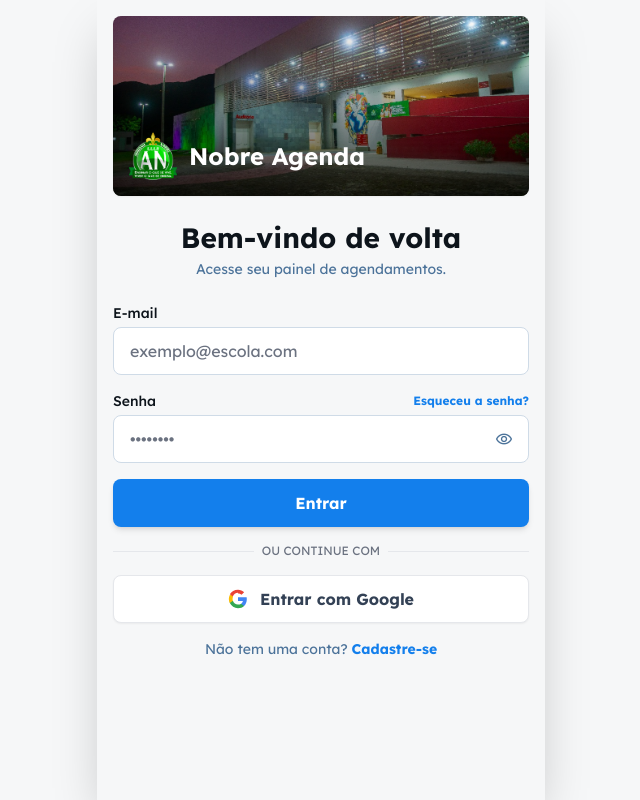
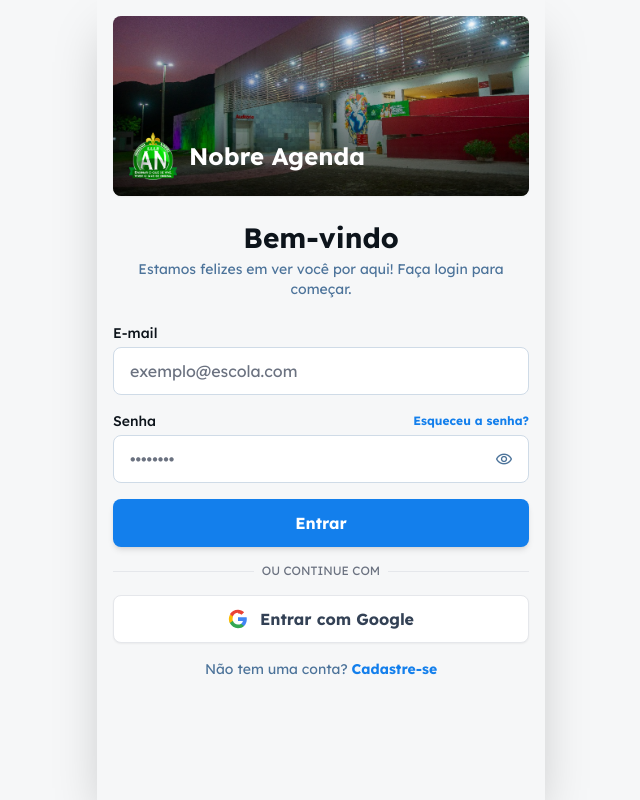
Before and after one commit to halvesm/NobreAgenda, a React (Vite) app: page /#/login in a window 1280 px wide. Shown: the whole page, without its empty margins (319-959 px from the left). Built offline with nearby package versions, Linux system fonts and the light colour scheme.

Commit message:
saudação ao usuário

```diff
--- a/pages/LoginPage.tsx
+++ b/pages/LoginPage.tsx
@@ -1,4 +1,4 @@
-import React, { useState } from 'react';
+import React, { useState, useEffect } from 'react';
 import { useNavigate } from 'react-router-dom';
 import { User } from '../types';
 import { supabase } from '../lib/supabase';
@@ -21,6 +21,15 @@ const LoginPage: React.FC<Props> = ({ onLogin }) => {
   const [showPassword, setShowPassword] = useState(false);
   const [error, setError] = useState('');
   const [loading, setLoading] = useState(false);
+  const [hasVisited, setHasVisited] = useState(true);
+
+  useEffect(() => {
+    const visited = localStorage.getItem('nobre_agenda_visited');
+    if (!visited) {
+      setHasVisited(false);
+      localStorage.setItem('nobre_agenda_visited', 'true');
+    }
+  }, []);
 
 
   const handleGoogleLogin = async () => {
@@ -105,10 +114,12 @@ const LoginPage: React.FC<Props> = ({ onLogin }) => {
 
       <div className="text-center mb-6">
         <h1 className="text-[#0d141b] dark:text-white text-[28px] font-bold leading-tight">
-          {isRegistering ? 'Criar sua conta' : 'Bem-vindo de volta'}
+          {isRegistering ? 'Criar sua conta' : (hasVisited ? 'Bem-vindo de volta' : 'Bem-vindo')}
         </h1>
         <p className="text-[#4c739a] dark:text-gray-400 text-sm mt-1 px-6">
-          {isRegistering ? 'Preencha os dados abaixo para começar.' : 'Acesse seu painel de agendamentos.'}
+          {isRegistering
+            ? 'Preencha os dados abaixo para começar.'
+            : (hasVisited ? 'Acesse seu painel de agendamentos.' : 'Estamos felizes em ver você por aqui! Faça login para começar.')}
         </p>
       </div>
 
```
